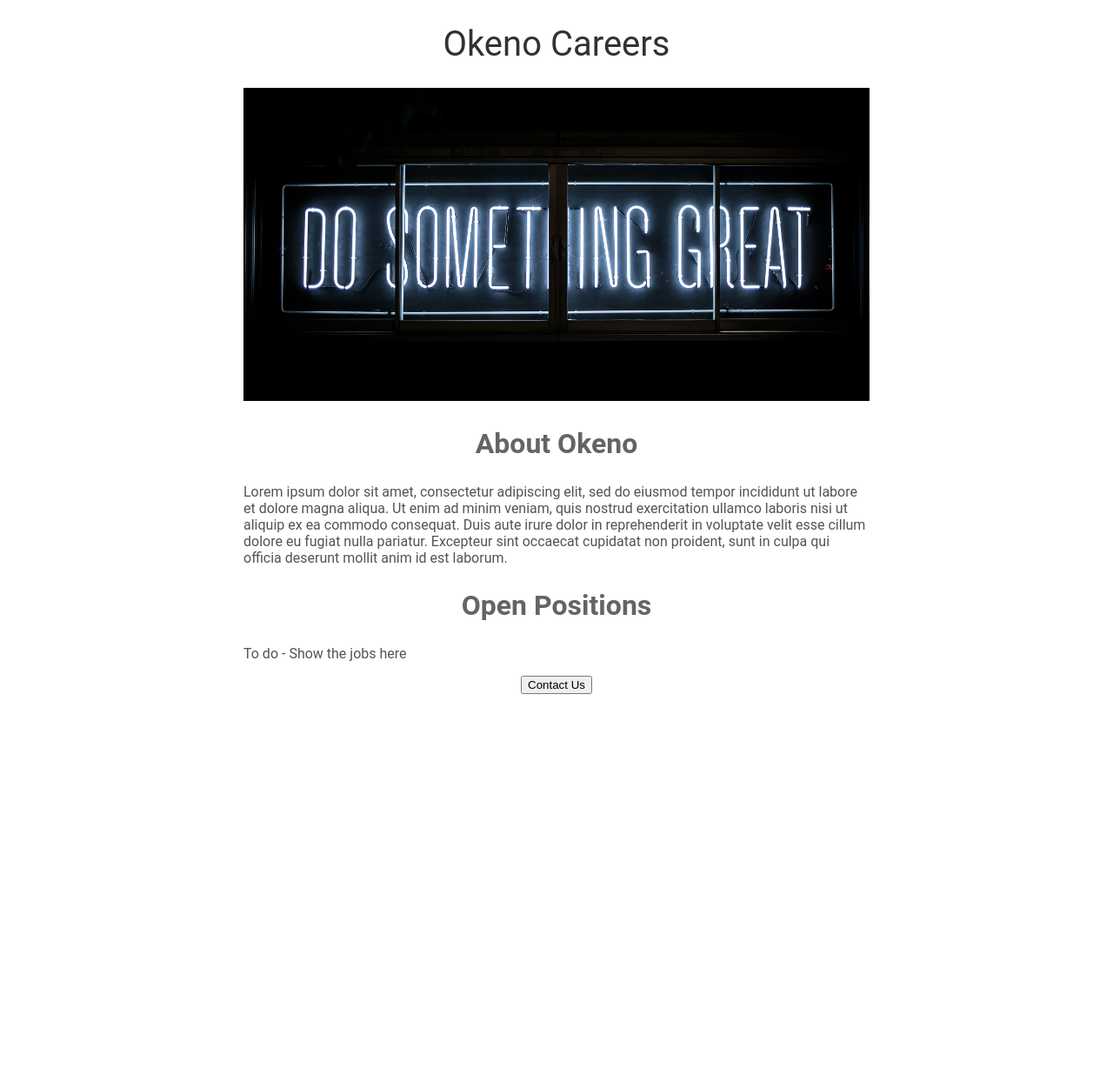
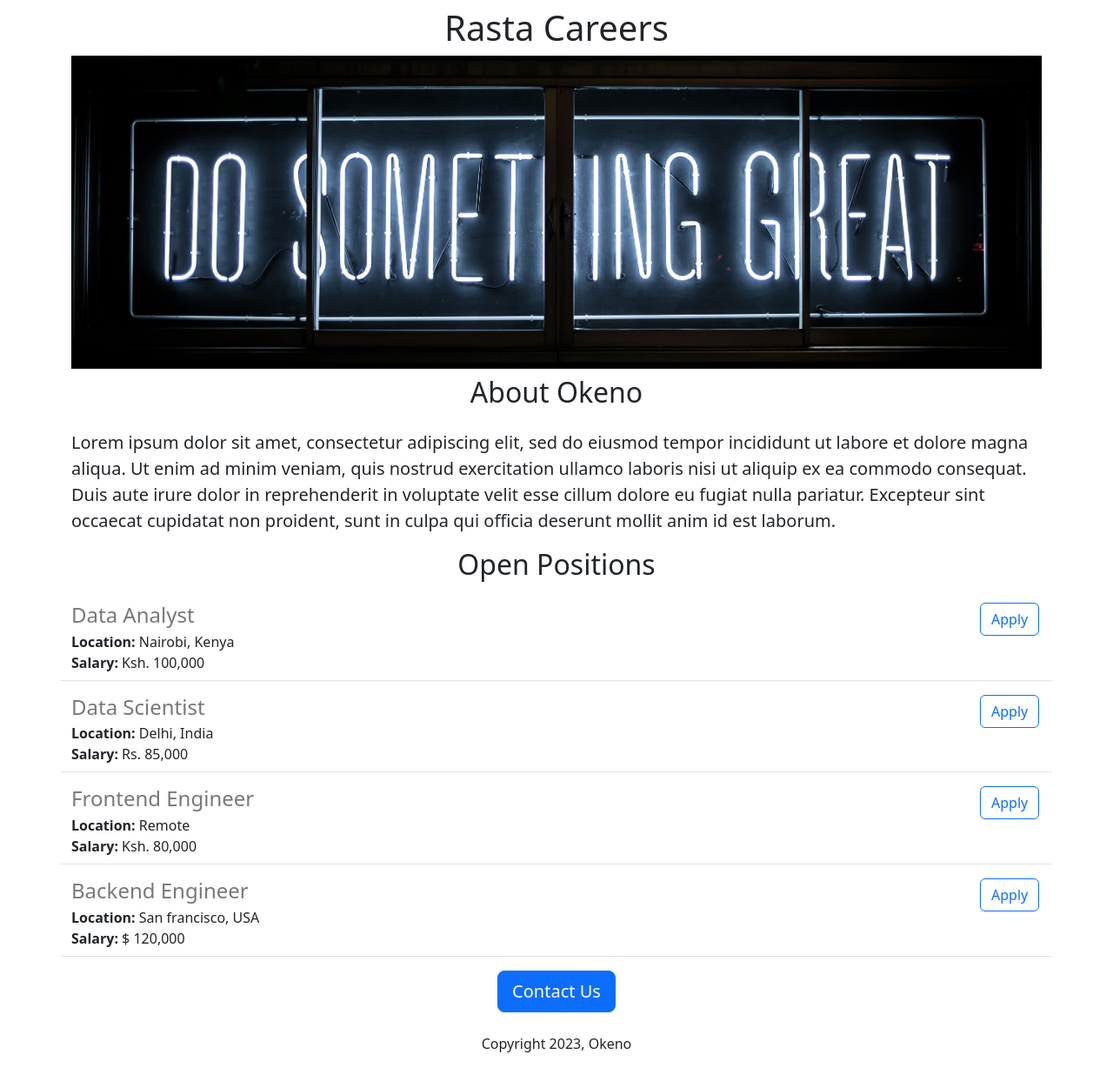
Before and after one commit to okeno1/flask_career_website, a Flask app: page / in a window 1280 px wide. Shown: the whole page at 87% size. Before the commit the page ends 798 px from the top, so only its background shows below. Run offline with Flask 2, Linux system fonts and the light colour scheme.

Commit message:
Added dynamic data and API route

```diff
--- a/app.py
+++ b/app.py
@@ -1,11 +1,38 @@
-from flask import Flask, render_template
+from flask import Flask, render_template, jsonify
 
 app = Flask(__name__)
+
+JOBS = [{
+  'id': 1,
+  'title': 'Data Analyst',
+  'location': 'Nairobi, Kenya',
+  'Salary': 'Ksh. 100,000'
+}, {
+  'id': 2,
+  'title': 'Data Scientist',
+  'location': 'Delhi, India',
+  'Salary': 'Rs. 85,000'
+}, {
+  'id': 3,
+  'title': 'Frontend Engineer',
+  'location': 'Remote',
+  'Salary': 'Ksh. 80,000'
+}, {
+  'id': 4,
+  'title': 'Backend Engineer',
+  'location': 'San francisco, USA',
+  'Salary': '$ 120,000'
+}]
 
 
 @app.route("/")
 def hello_world():
-  return render_template('home.html')
+  return render_template('home.html', jobs=JOBS, company_name='Rasta')
+
+
+@app.route("/api/jobs")
+def list_jobs():
+  return jsonify(JOBS)
 
 
 if __name__ == "__main__":
--- a/templates/home.html
+++ b/templates/home.html
@@ -1,53 +1,38 @@
 <!DOCTYPE html>
 <html lang="en">
 <head>
+  <title>Okeno Careers</title>
   <meta charset="UTF-8">
   <meta http-equiv="X-UA-Compatible" content="IE=edge">
   <meta name="viewport" content="width=device-width, initial-scale=1.0">
-  <title>Okeno Careers</title>
+  <link href="https://cdn.jsdelivr.net/npm/bootstrap@5.3.0-alpha1/dist/css/bootstrap.min.css" rel="stylesheet" integrity="sha384-GLhlTQ8iRABdZLl6O3oVMWSktQOp6b7In1Zl3/Jr59b6EGGoI1aFkw7cmDA6j6gD" crossorigin="anonymous">
   <style>
-    h1{
-      font-size: 40px;
-      font-family: Roboto;
-      font-weight: normal;
-      color: rgb(50, 50, 50);
-      text-align: center;
-    }
     #banner{
+      height: 360px;
       width: 100%;
-      height: 360px;
       object-fit:cover;
-      text-align: center;
-
-    }
-    h2{
-      font-family: Roboto;
-      font-size: 32px;
-      color: rgb(100, 100, 100);
-      text-align: center;
-    }
-    p{
-      font-family:Roboto;
-      color: rgb(88, 80, 88);
-    }
-    #container{
-      max-width: 720px;
-      margin: 0 auto 0 auto;
     }
   </style>
 </head>
 <body>
-  <div id="container">
-<h1>Okeno Careers</h1>
-  <img id ="banner" src="https://flaskcareerwebsite.okeno1.repl.co/static/banner.jpg" height=320>
-  <h2>About Okeno</h2>
-  <p>
+  <div class="container">
+<h1 class="text-center mt-2 mb-2">{{company_name}} Careers</h1>
+  <img class = "img-fluid" id ="banner" src="https://flaskcareerwebsite.okeno1.repl.co/static/banner.jpg" height=320>
+  <h2 class="text-center mt-2 mb-4">About Okeno</h2>
+  <p class="lead">
     Lorem ipsum dolor sit amet, consectetur adipiscing elit, sed do eiusmod tempor incididunt ut labore et dolore magna aliqua. Ut enim ad minim veniam, quis nostrud exercitation ullamco laboris nisi ut aliquip ex ea commodo consequat. Duis aute irure dolor in reprehenderit in voluptate velit esse cillum dolore eu fugiat nulla pariatur. Excepteur sint occaecat cupidatat non proident, sunt in culpa qui officia deserunt mollit anim id est laborum.
   </p>
-  <h2>Open Positions</h2>
-  <p>To do - Show the jobs here</p>
-  <div style ="text-align:center;">
-    <button>Contact Us</button>
+  <h2 class="text-center mt-2 mb-4">Open Positions</h2>
+  <!--<p>-->
+    <div>
+   {% for job in jobs %}
+      {% include 'jobitem.html' %}
+    {% endfor %}
+  <!--</p>-->
+    </div>
+  <div class="text-center">
+    <button class="btn btn-primary btn-lg">Contact Us</button>
+    <p class="mt-4">Copyright 2023, Okeno</p>
   </div>
   </div>
 </body>
--- /dev/null
+++ b/templates/jobitem.html
@@ -0,0 +1,16 @@
+<div class="border-bottom row" style="margin-bottom:16px; padding-bottom:8px";>
+  <div class ="col-11">
+  <h4 style="color: rgb(120,120,120);margin-bottom:4px";>{{job['title']}}</h4>
+  <div>
+    <b>Location:</b> {{job['location']}}
+  </div>
+  <!--  {% if 'Salary' in job %}-->
+    <div>
+      <b>Salary:</b> {{job['Salary']}}
+    </div>
+  <!--  {% endif %}-->
+  </div>
+  <div class="col-1">
+  <button type="button" class="btn btn-outline-primary float-right align-middle">Apply</button>
+  </div>
+</div>
```
